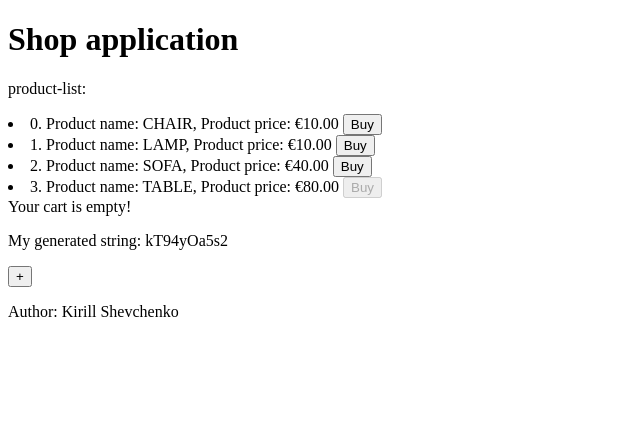
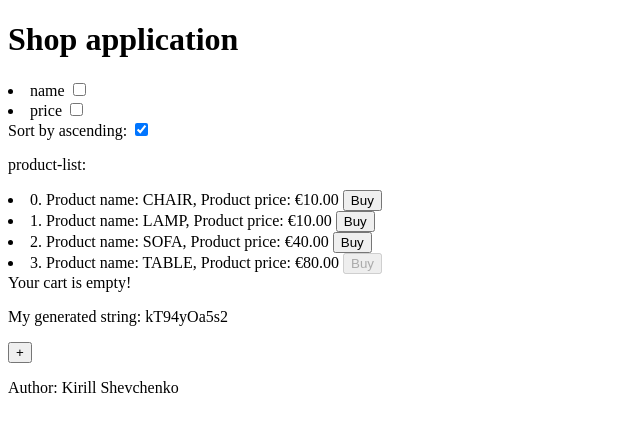
Before and after one commit to kirill-shevch/AngularMentoring, an Angular app: page / in a window 1280 px wide. Shown: the top 432 px of the page, without its empty margins (0-640 px from the left). Built offline with nearby package versions, Linux system fonts and the light colour scheme.

Commit message:
Add product sort component

```diff
--- a/src/app/products/components/product-list/product-list.component.html
+++ b/src/app/products/components/product-list/product-list.component.html
@@ -1,3 +1,4 @@
+<app-product-sort></app-product-sort>
 <p>product-list:</p>
 <li *ngFor="let product of products | async | orderBy: ['price', 'name'] : true; index as i;">
     {{i}}. <app-product [product]=product>
--- /dev/null
+++ b/src/app/products/components/product-sort/product-sort.component.html
@@ -0,0 +1,7 @@
+<li *ngFor="let product of productOptions; index as i;">
+  {{product.name}} <input type="checkbox" [checked]="product.checked"
+    (change)="onProductOptionsChange(product.name, !product.checked)">
+</li>
+
+Sort by ascending: <input type="checkbox" [checked]="sortByAscending"
+  (change)="onSortByAscendingChange(!sortByAscending)">
--- /dev/null
+++ b/src/app/products/components/product-sort/product-sort.component.ts
@@ -0,0 +1,32 @@
+import { Component } from '@angular/core';
+
+@Component({
+  selector: 'app-product-sort',
+  templateUrl: './product-sort.component.html',
+  styleUrls: ['./product-sort.component.css']
+})
+export class ProductSortComponent {
+
+  productOptions: SortElement[] = [{ name: "name", checked: false }, { name: "price", checked: false }];
+
+  sortByAscending: boolean = true;
+
+  constructor() {
+  }
+
+  onProductOptionsChange(key: string, value: boolean) {
+    this.productOptions.find(x => x.name === key)!.checked = value;
+    console.log(this.productOptions);
+  }
+
+  onSortByAscendingChange(value: boolean): void {
+    this.sortByAscending = value;
+    console.log(this.sortByAscending);
+  }
+
+}
+
+type SortElement = {
+  name: string,
+  checked: boolean
+}
--- a/src/app/products/products.module.ts
+++ b/src/app/products/products.module.ts
@@ -3,13 +3,14 @@ import { CommonModule } from '@angular/common';
 import { ProductComponent } from './components/product/product.component';
 import { ProductListComponent } from './components/product-list/product-list.component';
 import { SharedModule } from '../shared/shared.module';
+import { ProductSortComponent } from './components/product-sort/product-sort.component';
 
 @NgModule({
     imports: [
         CommonModule,
         SharedModule
     ],
-    declarations: [ProductComponent, ProductListComponent],
+    declarations: [ProductComponent, ProductListComponent, ProductSortComponent],
     exports: [ProductListComponent]
 })
 export class ProductsModule { }
--- a/src/app/shared/pipes/order-by.pipe.ts
+++ b/src/app/shared/pipes/order-by.pipe.ts
@@ -6,9 +6,9 @@ import { Pipe, PipeTransform } from '@angular/core';
 
 export class OrderByPipe implements PipeTransform {
 
-  transform(value: any, parameters: string[], sortByAscending: boolean = true): any {
+  transform(value: any, parameters: string[] = [], sortByAscending: boolean = true): any {
     const valueArray = <Array<any>>value;
-    if (!value || !valueArray) {
+    if (!value || !valueArray || parameters.length === 0) {
       return value;
     }
     valueArray.sort((a, b) => this.compare(a, b, 0, parameters, sortByAscending));
```
Also changed, not shown: src/app/products/components/product-sort/product-sort.component.css (added), 1 other file (tests, documents, lock files or other folders).
